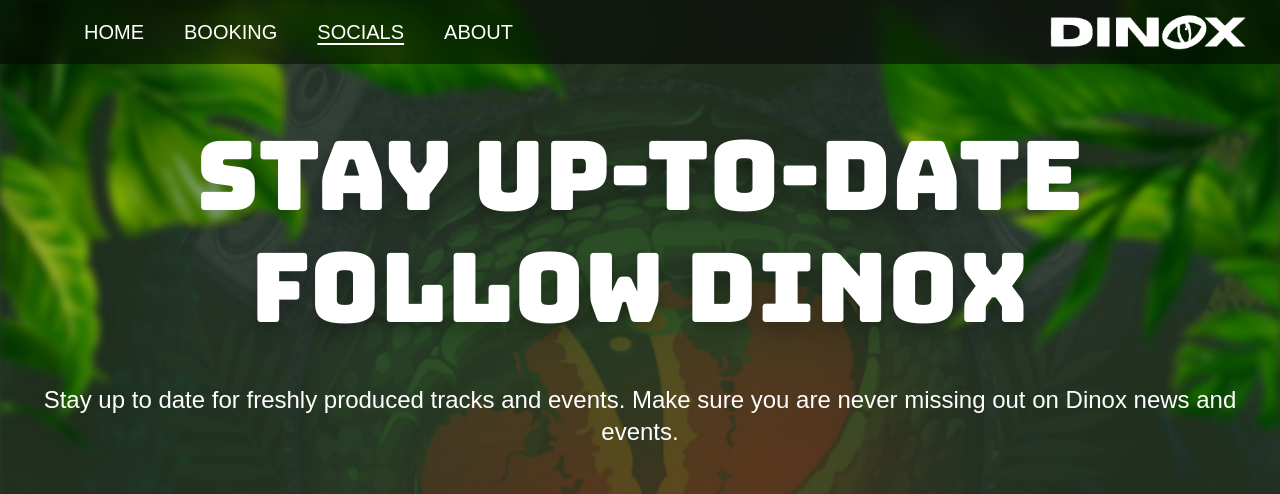
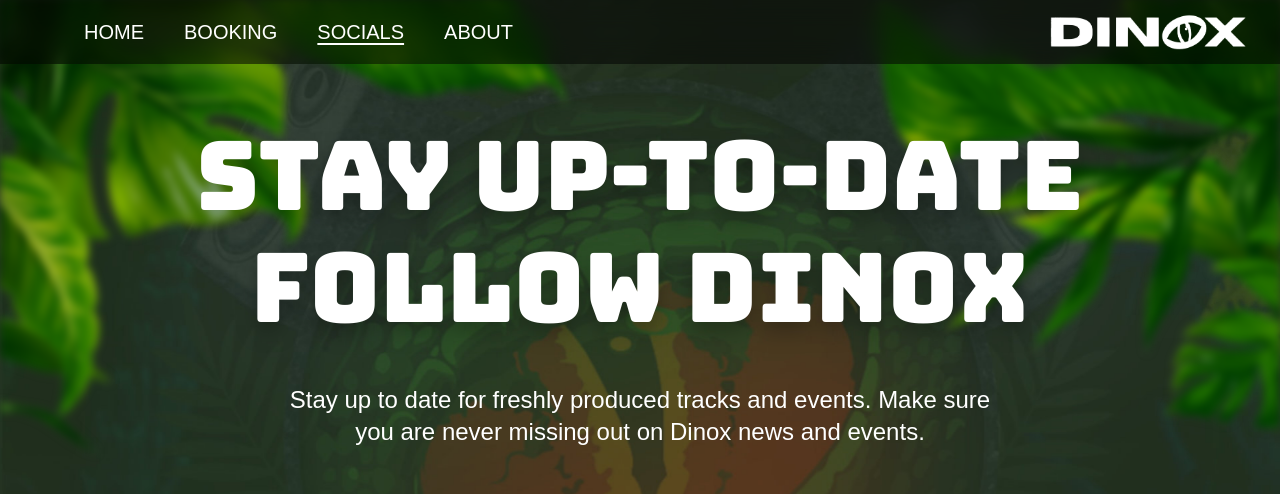
Before and after one commit to ScrambledFox/dinox-website, a Next.js app: page /socials in a window 1280 px wide. Shown: the top 494 px of the page. Built offline with nearby package versions, Linux system fonts and the light colour scheme; a web font is replaced by a local one.

Commit message:
fix: social page styling

```diff
--- a/src/app/(pages)/socials/page.tsx
+++ b/src/app/(pages)/socials/page.tsx
@@ -1,4 +1,4 @@
-'use client';
+// 'use client';
 
 import Header from '@/components/Header';
 import Socials from '@/components/Socials';
@@ -13,25 +13,25 @@
 export default function SocialsPage() {
   return (
     <div className='flex flex-col justify-center items-center mb-16'>
-      <div className='container mb-16 px-2'>
+      {/* Headers */}
+      <div className='container mb-8 px-2'>
         <Header text='Stay up-to-date' className='mb-4' />
-        <Header text='follow dinox' className='mb-12' />
-        <Subheader>
-          Stay up to date for freshly produced tracks and events. Make sure you
-          are never missing out on Dinox news and events.
-        </Subheader>
+        <Header text='follow dinox' className='mb-8' />
+        <div className='w-full flex flex-row justify-center'>
+          <Subheader className='p-4 md:w-[60%]'>
+            Stay up to date for freshly produced tracks and events. Make sure
+            you are never missing out on Dinox news and events.
+          </Subheader>
+        </div>
       </div>
 
+      {/* Body */}
       <div className='px-4 w-full md:w-[50%]'>
         <div className='flex flex-row justify-between mb-12'>
           <Socials />
         </div>
 
-        <div className='flex flex-col mx-4'>
-          <div className='relative left-0 w-full h-[152px]'>
-            <SpotifyEmbed />
-          </div>
-        </div>
+        <SpotifyEmbed />
       </div>
     </div>
   );
```
